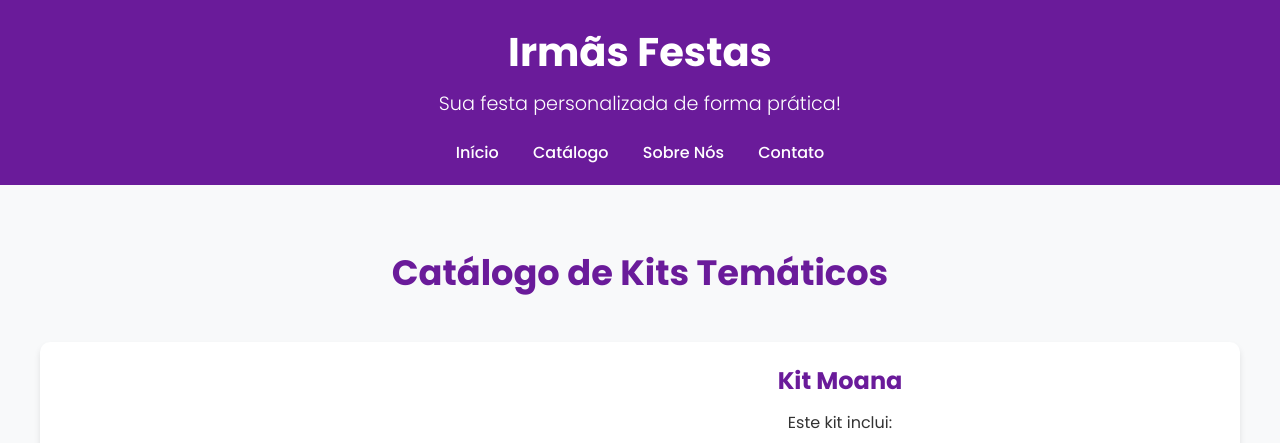
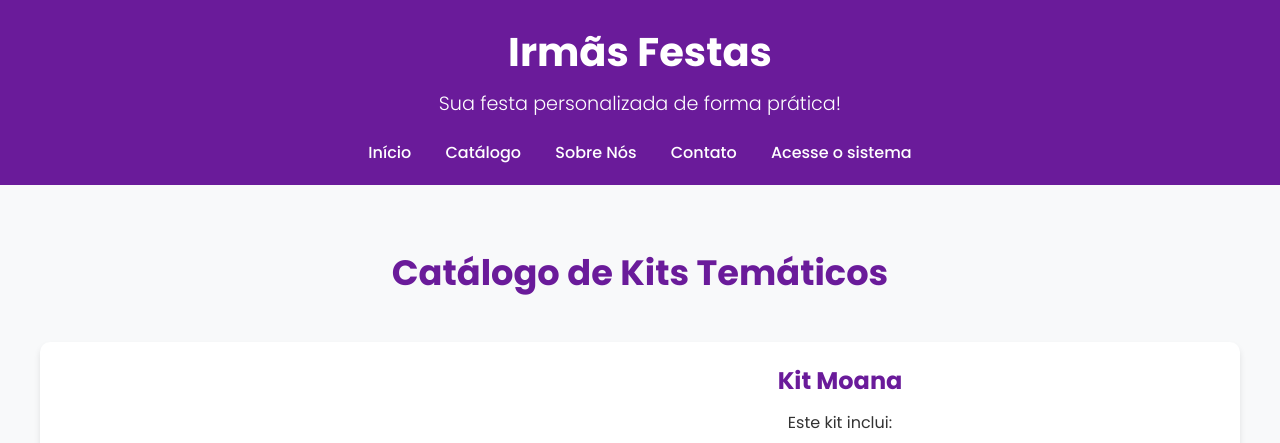
Before and after one commit to programadorpython03/site, a plain HTML site: page catalogo.html in a window 1280 px wide. Shown: the top 443 px of the page. Drawn offline with Linux system fonts and the light colour scheme.

Commit message:
alteração no menu de navegação

```diff
--- a/catalogo.html
+++ b/catalogo.html
@@ -21,6 +21,7 @@
                 <li><a href="catalogo.html">Catálogo</a></li>
                 <li><a href="sobre.html">Sobre Nós</a></li>
                 <li><a href="contato.html">Contato</a></li>
+                <li><a href="https://programadorpython03.github.io/irmas_festas/">Acesse o sistema</a></li>
             </ul>
         </nav>
     </header>
```
Also changed, not shown: contato.html (+1 -0 lines), index.html (+1 -0 lines), sobre.html (+1 -0 lines).
